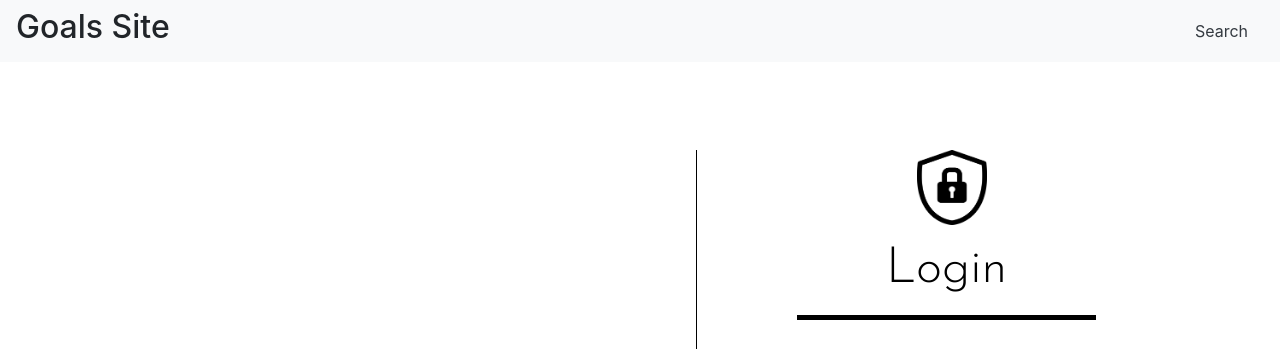
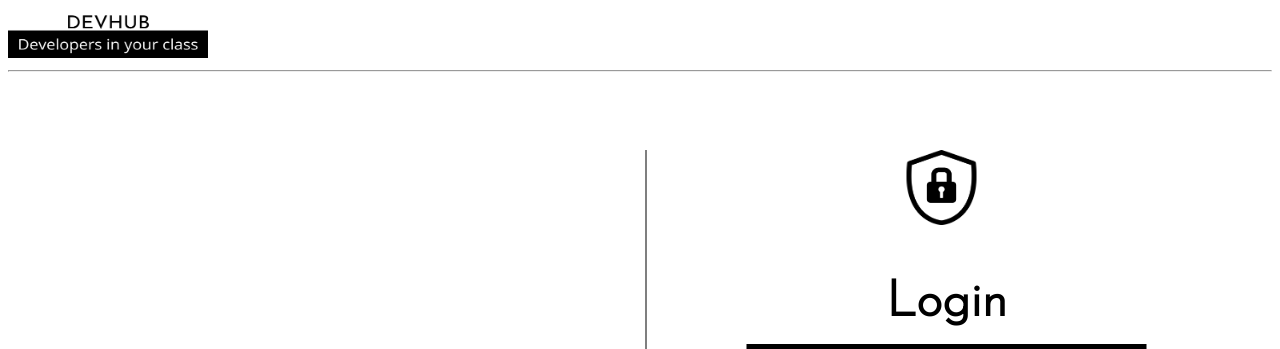
Before and after one commit to skieer-ssv/my_goals, a PHP site: page / in a window 1280 px wide. Shown: the top 349 px of the page. Run offline with PHP 8.4, Linux system fonts and the light colour scheme.

Commit message:
logo on login page

```diff
--- a/css/login-style.css
+++ b/css/login-style.css
@@ -108,6 +108,7 @@ h1{
 	font-size: 50px;
 	padding: 15px;
 }
+
 
 .texttbox{
 	border-bottom: 1px solid #b1acac;
--- a/index.php
+++ b/index.php
@@ -1,13 +1,14 @@
 <?php session_start();
-require_once 'nav.php';?>
+?>
 <!DOCTYPE html>
 <html>
 <head>
 	<title>Login Page</title>
 	<link rel="preconnect" href="https://fonts.gstatic.com">
+
 	<link href="https://fonts.googleapis.com/css2?family=Josefin+Sans:wght@300&display=swap" rel="stylesheet">
 	<link rel="stylesheet" href="css/login-style.css">
-
+	<img src="images/logo.png" alt="Logo" style="width:200px;height:50px;"> <hr>
 
 </head>
 <body>
--- a/nav.php
+++ b/nav.php
@@ -14,7 +14,7 @@ session_start();
    </button>
    <div class="collapse navbar-collapse" id="navbarSupportedContent">
       <div class="navbar-nav mr-auto">
-		  <h2>Goals Site</h2>
+		  <h2>DevHub</h2>
          </div>
       <form class="form-inline my-2 my-lg-0">
          <?php
```
Also changed, not shown: images/logo.png (added).
